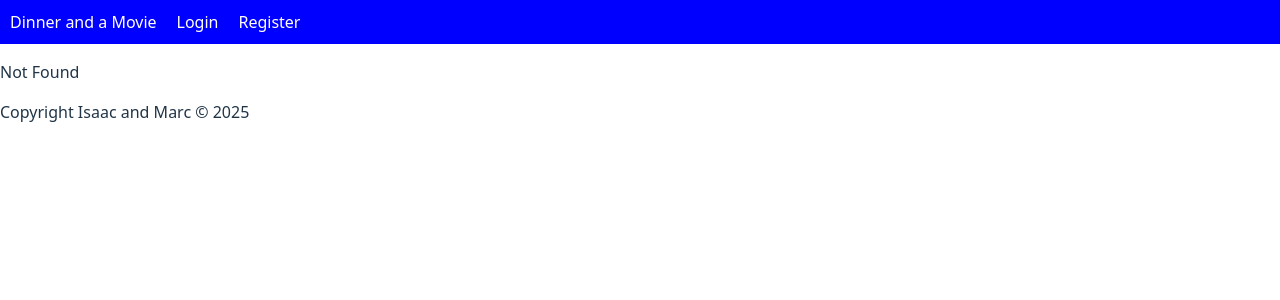
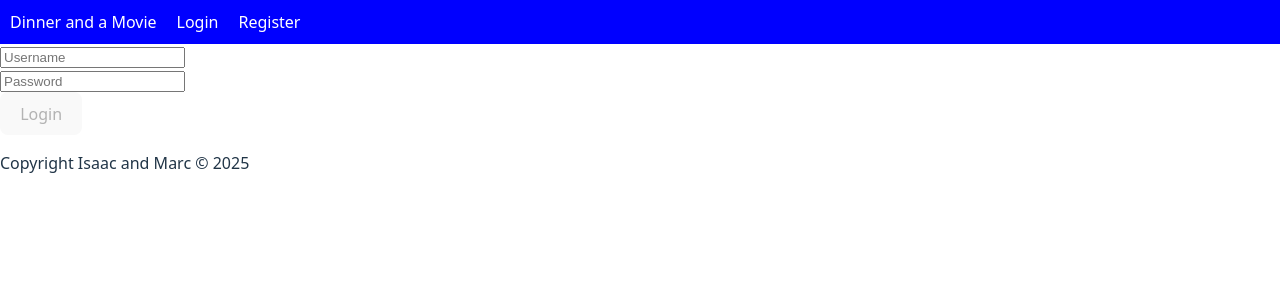
Before and after one commit to mplowey/atthemovies, a React (Vite) app: page /Login in a window 1280 px wide. Before the commit this address had no page. Shown: the top 300 px of the page. Built offline with nearby package versions, Linux system fonts and the light colour scheme.

Commit message:
add useAuth hook and login/logout functionality

```diff
--- a/src/NavBar.css
+++ b/src/NavBar.css
@@ -9,5 +9,10 @@
     flex-direction: column;
     padding: 10px 10px;
     color: white;
+
+    &.logoutBtn {
+      background: none;
+      border: none;
+    }
   }
 }
--- a/src/NavBar.tsx
+++ b/src/NavBar.tsx
@@ -1,16 +1,34 @@
 import { Link } from "@tanstack/react-router";
 import "./NavBar.css";
+import { useAuth } from "./useAuth";
 
 const NavBar = () => {
+  const { isAuthenticated, logout, user } = useAuth();
+
+  const logoutClick = () => {
+    logout();
+  };
   return (
     <div className="navBarContainer">
       <Link to="/" className="navBarItem">
         Dinner and a Movie
       </Link>
-      <div className="navBarItem">Login</div>
-      <Link to="/Register" className="navBarItem">
-        Register
-      </Link>
+      {isAuthenticated ? (
+        <div className="navBarItem">Welcome {user.username}</div>
+      ) : (
+        <Link to="/Login" className="navBarItem">
+          Login
+        </Link>
+      )}
+      {isAuthenticated ? (
+        <button className="navBarItem logoutBtn" onClick={logoutClick}>
+          Logout
+        </button>
+      ) : (
+        <Link to="/Register" className="navBarItem">
+          Register
+        </Link>
+      )}
     </div>
   );
 };
--- /dev/null
+++ b/src/Stores/UserStore.ts
@@ -0,0 +1,23 @@
+import { create } from "zustand";
+import { type User } from "../Models/User";
+import { persist, createJSONStorage } from "zustand/middleware";
+
+type UserStore = {
+  user: User | null;
+  setUser: (user: User) => void;
+};
+
+const useUserStore = create<UserStore>()(
+  persist(
+    (set) => ({
+      user: null,
+      setUser: (user: User) => set({ user }),
+    }),
+    {
+      name: "user-storage", // name of the item in the storage (must be unique)
+      storage: createJSONStorage(() => sessionStorage), // (optional) by default, 'localStorage' is used
+    }
+  )
+);
+
+export default useUserStore;
--- a/src/routeTree.gen.ts
+++ b/src/routeTree.gen.ts
@@ -10,6 +10,7 @@
 
 import { Route as rootRouteImport } from './routes/__root'
 import { Route as RegisterRouteImport } from './routes/Register'
+import { Route as LoginRouteImport } from './routes/Login'
 import { Route as CheckoutRouteImport } from './routes/Checkout'
 import { Route as IndexRouteImport } from './routes/index'
 import { Route as PickSeatsShowingIdRouteImport } from './routes/pick-seats.$showingId'
@@ -18,6 +19,11 @@ import { Route as FilmsIdRouteImport } from './routes/films.$id'
 const RegisterRoute = RegisterRouteImport.update({
   id: '/Register',
   path: '/Register',
+  getParentRoute: () => rootRouteImport,
+} as any)
+const LoginRoute = LoginRouteImport.update({
+  id: '/Login',
+  path: '/Login',
   getParentRoute: () => rootRouteImport,
 } as any)
 const CheckoutRoute = CheckoutRouteImport.update({
@@ -44,6 +50,7 @@ const FilmsIdRoute = FilmsIdRouteImport.update({
 export interface FileRoutesByFullPath {
   '/': typeof IndexRoute
   '/Checkout': typeof CheckoutRoute
+  '/Login': typeof LoginRoute
   '/Register': typeof RegisterRoute
   '/films/$id': typeof FilmsIdRoute
   '/pick-seats/$showingId': typeof PickSeatsShowingIdRoute
@@ -51,6 +58,7 @@ export interface FileRoutesByFullPath {
 export interface FileRoutesByTo {
   '/': typeof IndexRoute
   '/Checkout': typeof CheckoutRoute
+  '/Login': typeof LoginRoute
   '/Register': typeof RegisterRoute
   '/films/$id': typeof FilmsIdRoute
   '/pick-seats/$showingId': typeof PickSeatsShowingIdRoute
@@ -59,6 +67,7 @@ export interface FileRoutesById {
   __root__: typeof rootRouteImport
   '/': typeof IndexRoute
   '/Checkout': typeof CheckoutRoute
+  '/Login': typeof LoginRoute
   '/Register': typeof RegisterRoute
   '/films/$id': typeof FilmsIdRoute
   '/pick-seats/$showingId': typeof PickSeatsShowingIdRoute
@@ -68,15 +77,23 @@ export interface FileRouteTypes {
   fullPaths:
     | '/'
     | '/Checkout'
+    | '/Login'
     | '/Register'
     | '/films/$id'
     | '/pick-seats/$showingId'
   fileRoutesByTo: FileRoutesByTo
-  to: '/' | '/Checkout' | '/Register' | '/films/$id' | '/pick-seats/$showingId'
+  to:
+    | '/'
+    | '/Checkout'
+    | '/Login'
+    | '/Register'
+    | '/films/$id'
+    | '/pick-seats/$showingId'
   id:
     | '__root__'
     | '/'
     | '/Checkout'
+    | '/Login'
     | '/Register'
     | '/films/$id'
     | '/pick-seats/$showingId'
@@ -85,6 +102,7 @@ export interface FileRouteTypes {
 export interface RootRouteChildren {
   IndexRoute: typeof IndexRoute
   CheckoutRoute: typeof CheckoutRoute
+  LoginRoute: typeof LoginRoute
   RegisterRoute: typeof RegisterRoute
   FilmsIdRoute: typeof FilmsIdRoute
   PickSeatsShowingIdRoute: typeof PickSeatsShowingIdRoute
@@ -97,6 +115,13 @@ declare module '@tanstack/react-router' {
       path: '/Register'
       fullPath: '/Register'
       preLoaderRoute: typeof RegisterRouteImport
+      parentRoute: typeof rootRouteImport
+    }
+    '/Login': {
+      id: '/Login'
+      path: '/Login'
+      fullPath: '/Login'
+      preLoaderRoute: typeof LoginRouteImport
       parentRoute: typeof rootRouteImport
     }
     '/Checkout': {
@@ -133,6 +158,7 @@ declare module '@tanstack/react-router' {
 const rootRouteChildren: RootRouteChildren = {
   IndexRoute: IndexRoute,
   CheckoutRoute: CheckoutRoute,
+  LoginRoute: LoginRoute,
   RegisterRoute: RegisterRoute,
   FilmsIdRoute: FilmsIdRoute,
   PickSeatsShowingIdRoute: PickSeatsShowingIdRoute,
--- /dev/null
+++ b/src/routes/Login.tsx
@@ -0,0 +1,75 @@
+import "./Login.css";
+import { use, useEffect, useState } from "react";
+import type { User } from "../Models/User";
+import { createFileRoute, useNavigate } from "@tanstack/react-router";
+import { useAuth } from "../useAuth";
+
+export const Route = createFileRoute("/Login")({
+  component: Login,
+});
+
+function Login() {
+  const [user, setUser] = useState<User | null>(null);
+  const { login, user: authenticatedUser } = useAuth();
+  const navigate = useNavigate();
+
+  useEffect(() => {
+    if (authenticatedUser) {
+      navigate({ to: "/" });
+    }
+  }, [authenticatedUser]);
+
+  const onInputChange = (e: React.ChangeEvent<HTMLInputElement>) => {
+    const { name, value } = e.target;
+    setUser((prevUser) => {
+      if (prevUser) {
+        return {
+          ...prevUser,
+          [name]: value,
+        };
+      } else {
+        const retVal = {} as User;
+        return {
+          ...retVal,
+          [name]: value,
+        };
+      }
+    });
+  };
+
+  const onBtnClick = (e: React.FormEvent) => {
+    e.preventDefault();
+    if (user) {
+      login(user.username, user.password);
+    }
+  };
+
+  return (
+    <div className="loginContainer">
+      <div>
+        <input
+          type="text"
+          name="username"
+          placeholder="Username"
+          onChange={onInputChange}
+        />
+      </div>
+      <div>
+        <input
+          type="password"
+          name="password"
+          placeholder="Password"
+          onChange={onInputChange}
+        />
+      </div>
+      <div>
+        <button
+          onClick={onBtnClick}
+          disabled={!user?.username && !user?.password}
+        >
+          Login
+        </button>
+      </div>
+    </div>
+  );
+}
--- a/src/routes/Register.tsx
+++ b/src/routes/Register.tsx
@@ -1,35 +1,47 @@
-import './Register.css'
-import { createFileRoute } from '@tanstack/react-router'
-import { useMutation } from '@tanstack/react-query';
-import { type User } from '../Models/User'
-import { useState } from 'react';
+import "./Register.css";
+import { createFileRoute, useNavigate } from "@tanstack/react-router";
+import { useMutation } from "@tanstack/react-query";
+import { type User } from "../Models/User";
+import { useEffect, useState } from "react";
+import { useAuth } from "../useAuth";
 
-export const Route = createFileRoute('/Register')({
+export const Route = createFileRoute("/Register")({
   component: Register,
-})
-
-
+});
 
 function Register() {
+  const [user, setUser] = useState<User | null>(null);
+  const { register, isAuthenticated } = useAuth();
+  const navigate = useNavigate();
 
-  const [user, setUser] = useState<User | null>(null);
+  // const addPostMutation = useMutation({
+  //   mutationFn: async (userData: any) => {
+  //     const response = await fetch('http://localhost:3008/register', {
+  //       method: 'POST',
+  //       headers: {
+  //         'Content-Type': 'application/json'
+  //       },
+  //       body: JSON.stringify(userData)
+  //     });
+  //     return response.json();
+  //   }
+  // });
 
-const addPostMutation = useMutation({
-  mutationFn: async (userData: any) => {
-    const response = await fetch('http://localhost:3008/register', {
-      method: 'POST',
-      headers: {
-        'Content-Type': 'application/json'
-      },
-      body: JSON.stringify(userData)
-    });
-    return response.json();
+  // function invokeMutation() {
+  //   addPostMutation.mutate(user);
+  // }
+  useEffect(() => {
+    if (isAuthenticated) {
+      navigate({ to: "/" });
     }
-});
+  }, [isAuthenticated]);
 
-function invokeMutation() {
-  addPostMutation.mutate(user);
+  const registerClick = (e: React.FormEvent) => {
+    e.preventDefault();
+    if (user) {
+      register(user);
     }
+  };
 
   function onInputChange(event: React.ChangeEvent<HTMLInputElement>) {
     console.log(event.target.value);
@@ -38,13 +50,14 @@ function onInputChange(event: React.ChangeEvent<HTMLInputElement>) {
       if (prevUser) {
         return {
           ...prevUser,
-      [name]: value};
-    }
-    else {
+          [name]: value,
+        };
+      } else {
         const retVal = {} as User;
         return {
-        ...retVal, [name]: value
-      }
+          ...retVal,
+          [name]: value,
+        };
       }
     });
   }
@@ -52,21 +65,78 @@ function onInputChange(event: React.ChangeEvent<HTMLInputElement>) {
   return (
     <div>
       <h1>Register</h1>
-      <p>{user?.username}</p>
-      <p>{user?.password}</p>
       <form>
-        <input className="registerInput" type="text" placeholder="Username" name='username' onChange={onInputChange} />
-        <input className="registerInput" type="password" placeholder="Password" name='password' onChange={onInputChange} />
-        <input className="registerInput" type="password" placeholder="Password (confirm)" onChange={onInputChange} />
-        <input className="registerInput" type="email" placeholder="Email" name='email' onChange={onInputChange} />
-        <input className="registerInput" type="text" placeholder="First Name" name='first' onChange={onInputChange} />
-        <input className="registerInput" type="text" placeholder="Last Name" name='last' onChange={onInputChange} />
-        <input className="registerInput" type="tel" placeholder="Phone" name='phone' onChange={onInputChange} />
-        <input className="registerInput" type="text" placeholder="Credit Card Number" onChange={onInputChange} />
-        <input className="registerInput" type="number" placeholder="Expiry Month" min="1" max="12" onChange={onInputChange} />
-        <input className="registerInput" type="number" placeholder="Expiry Year" min="2024" onChange={onInputChange} />
+        <input
+          className="registerInput"
+          type="text"
+          placeholder="Username"
+          name="username"
+          onChange={onInputChange}
+        />
+        <input
+          className="registerInput"
+          type="password"
+          placeholder="Password"
+          name="password"
+          onChange={onInputChange}
+        />
+        <input
+          className="registerInput"
+          type="password"
+          placeholder="Password (confirm)"
+          onChange={onInputChange}
+        />
+        <input
+          className="registerInput"
+          type="email"
+          placeholder="Email"
+          name="email"
+          onChange={onInputChange}
+        />
+        <input
+          className="registerInput"
+          type="text"
+          placeholder="First Name"
+          name="first"
+          onChange={onInputChange}
+        />
+        <input
+          className="registerInput"
+          type="text"
+          placeholder="Last Name"
+          name="last"
+          onChange={onInputChange}
+        />
+        <input
+          className="registerInput"
+          type="tel"
+          placeholder="Phone"
+          name="phone"
+          onChange={onInputChange}
+        />
+        <input
+          className="registerInput"
+          type="text"
+          placeholder="Credit Card Number"
+          onChange={onInputChange}
+        />
+        <input
+          className="registerInput"
+          type="number"
+          placeholder="Expiry Month"
+          min="1"
+          max="12"
+          onChange={onInputChange}
+        />
+        <input
+          className="registerInput"
+          type="number"
+          placeholder="Expiry Year"
+          min="2024"
+          onChange={onInputChange}
+        />
       </form>
-      <button onClick={invokeMutation}>Register</button>
+      <button onClick={registerClick}>Register</button>
     </div>
-  )
+  );
 }
--- a/src/services/ApiService.ts
+++ b/src/services/ApiService.ts
@@ -5,10 +5,17 @@ const getAsync = async <T>(url: string): Promise<T> => {
 
   return await response.json();
 };
-// const postASync = async (url: string, body: unknown): Promise<Response> => {
-//     const response = await fetch(url, {
-//         method: 'POST',
-//         data: JSON.stringify(body),
-//     });
+const postAsync = async <T>(url: string, body: unknown): Promise<T> => {
+  const response = await fetch(url, {
+    method: "POST",
+    body: JSON.stringify(body),
+    headers: {
+      "Content-Type": "application/json",
+      Authorization: "Bearer sometoken",
+    },
+  });
 
-export { getAsync };
+  return await response.json();
+};
+
+export { getAsync, postAsync };
--- /dev/null
+++ b/src/useAuth.ts
@@ -0,0 +1,41 @@
+//import { useState, useEffect } from "react";
+import { type User } from "./Models/User";
+import { postAsync } from "./services/ApiService";
+import useUserStore from "./Stores/UserStore";
+const useAuth = () => {
+  const user = useUserStore((s: any) => s.user);
+  const setUser = useUserStore((s: any) => s.setUser);
+  const isAuthenticated = user !== null;
+
+  const login = (username: string, password: string) => {
+    if (!user && !isAuthenticated) {
+      postAsync<User>("http://localhost:3008/api/login", { username, password })
+        .then((res) => {
+          setUser(res);
+        })
+        .catch((err) => {
+          console.error("Login failed:", err);
+          setUser(null);
+        });
+    }
+  };
+
+  const logout = () => {
+    setUser(null);
+  };
+
+  const register = (registerUser: User) => {
+    postAsync<User>("http://localhost:3008/api/register", registerUser)
+      .then((res) => {
+        setUser(res);
+      })
+      .catch((err) => {
+        console.error("Registration failed:", err);
+        setUser(null);
+      });
+  };
+
+  return { user, isAuthenticated, login, logout, register };
+};
+
+export { useAuth };
```
Also changed, not shown: src/routes/Login.css (added). Lines whose indentation alone changed are shown as unchanged.
